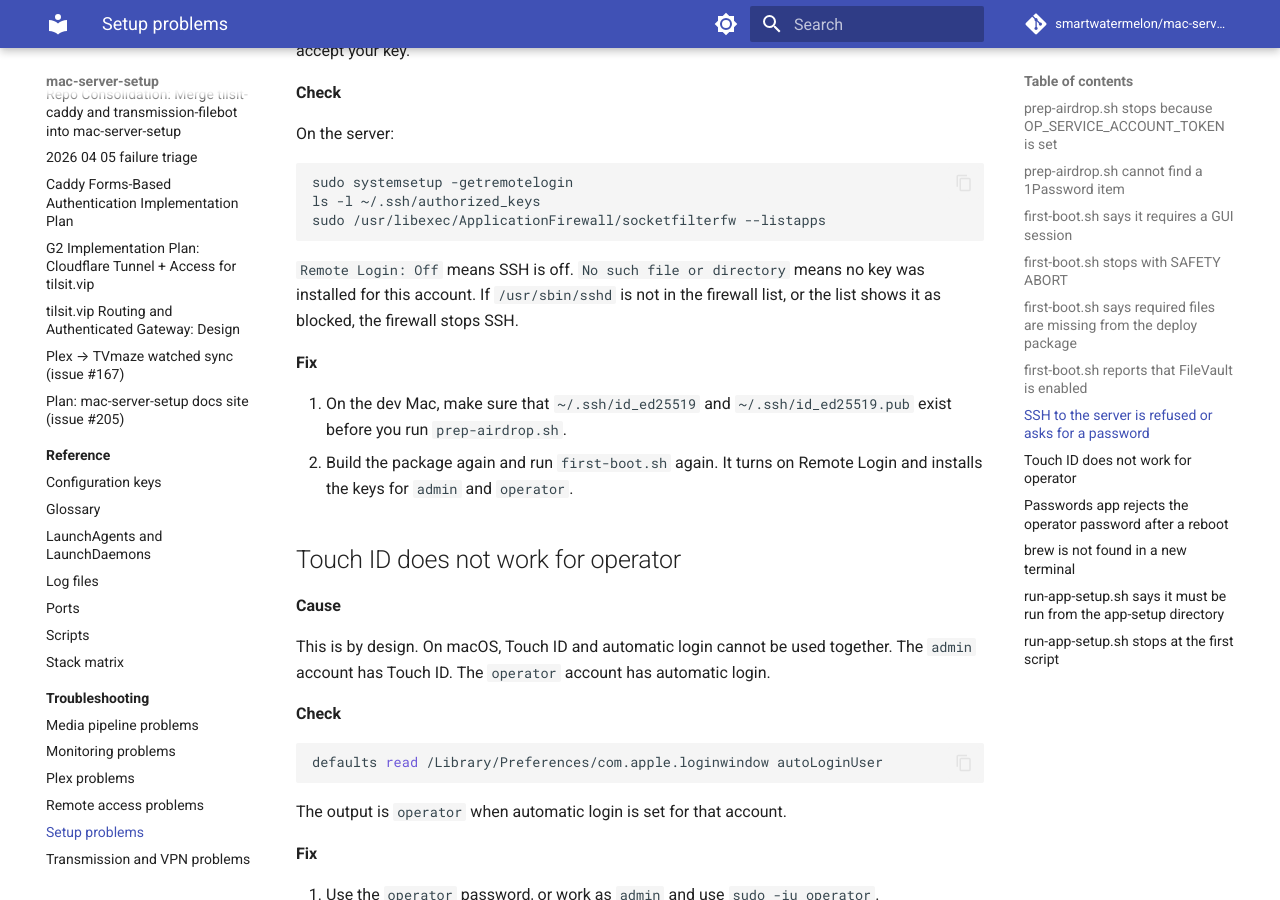
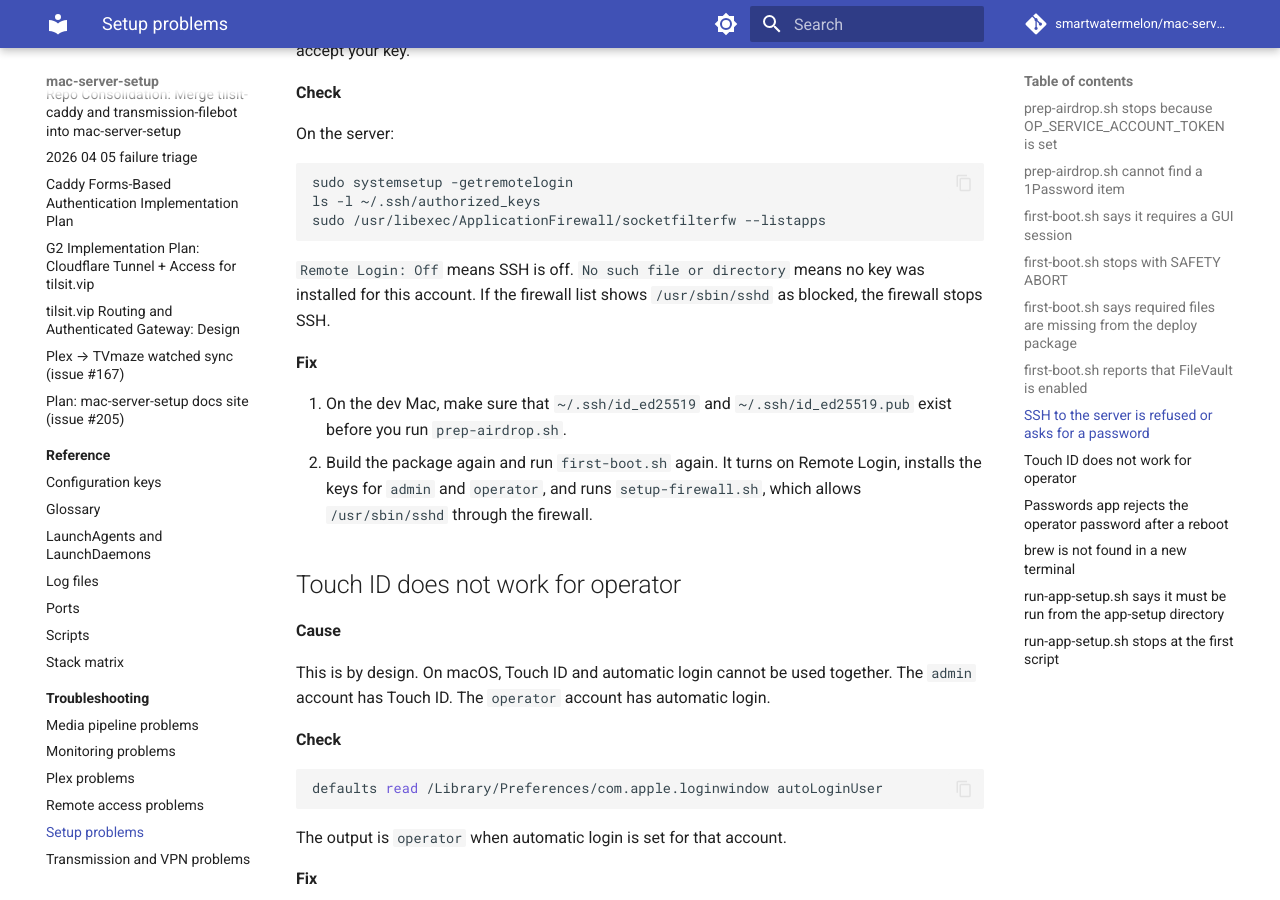
Before and after one commit to smartwatermelon/mac-server-setup, an MkDocs documentation site: the page built from docs/troubleshooting/setup.md, in a window 1280 px wide and 900 px high, scrolled down 3901 px. Built offline with MkDocs 1.6.1 and Material for MkDocs 9.7.7, drawn with Linux system fonts in a browser that asks for light colours; comment, search, counter and statistics services are not loaded.

Commit message:
docs: tighten the SSH firewall check in setup troubleshooting
The previous commit added a firewall cause to "SSH to the server is
refused". Keep only the case the check can show (sshd listed as
blocked), and add the matching fix: first-boot.sh runs setup-firewall.sh,
which allows /usr/sbin/sshd.

Advances #205

````diff
--- a/docs/troubleshooting/setup.md
+++ b/docs/troubleshooting/setup.md
@@ -153,12 +153,12 @@ ls -l ~/.ssh/authorized_keys
 sudo /usr/libexec/ApplicationFirewall/socketfilterfw --listapps
 ```
 
-`Remote Login: Off` means SSH is off. `No such file or directory` means no key was installed for this account. If `/usr/sbin/sshd` is not in the firewall list, or the list shows it as blocked, the firewall stops SSH.
+`Remote Login: Off` means SSH is off. `No such file or directory` means no key was installed for this account. If the firewall list shows `/usr/sbin/sshd` as blocked, the firewall stops SSH.
 
 **Fix**
 
 1. On the dev Mac, make sure that `~/.ssh/id_ed25519` and `~/.ssh/id_ed25519.pub` exist before you run `prep-airdrop.sh`.
-2. Build the package again and run `first-boot.sh` again. It turns on Remote Login and installs the keys for `admin` and `operator`.
+2. Build the package again and run `first-boot.sh` again. It turns on Remote Login, installs the keys for `admin` and `operator`, and runs `setup-firewall.sh`, which allows `/usr/sbin/sshd` through the firewall.
 
 ## Touch ID does not work for operator
 
````
